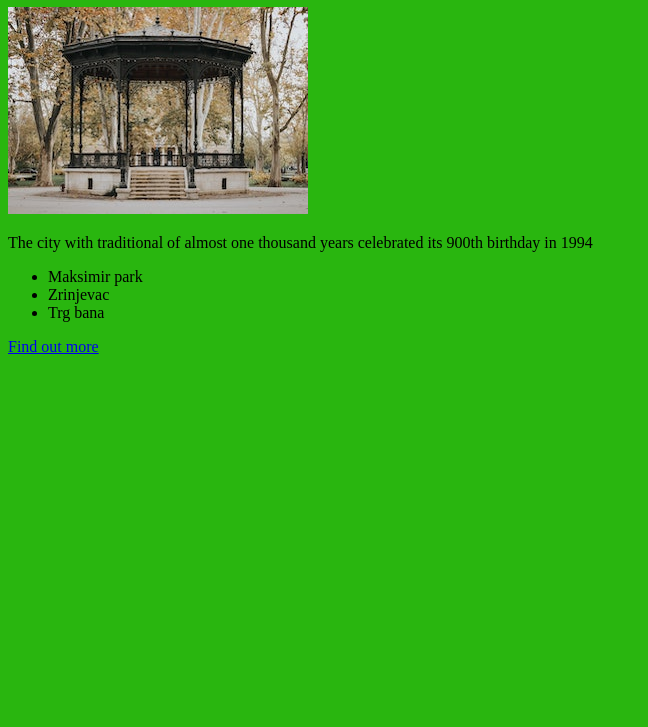
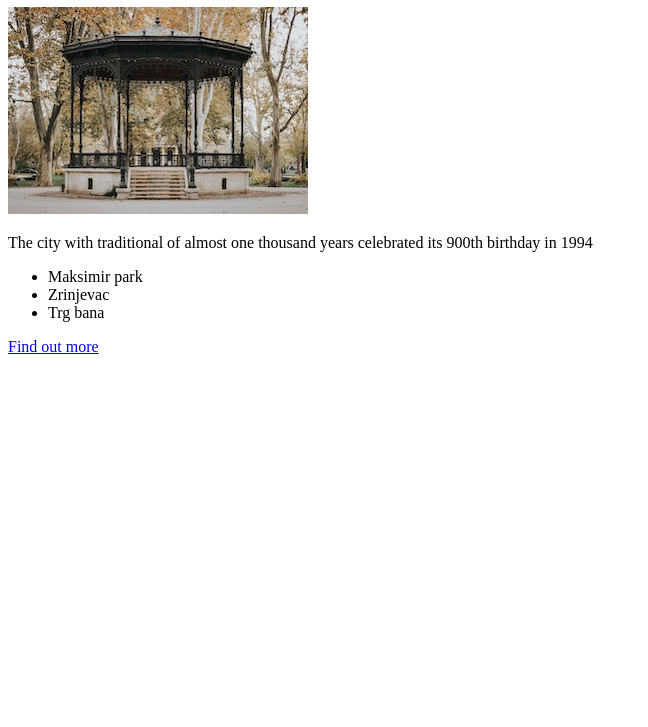
Before and after one commit to elozar1/elozar1.github.io, a plain HTML site: page index.html in a window 1280 px wide. Shown: the part 73-800 px from the top of the page, without its empty margins (0-648 px from the left). Drawn offline with Linux system fonts and the light colour scheme.

Commit message:
Add files via upload

```diff
--- a/index.html
+++ b/index.html
@@ -4,7 +4,7 @@
         <meta charset="utf-8"/>
         <title>My test page</title>
         <style>
-            body {background-color: #29B60F;}
+            body {font-color: #29B60F;}
         </style>
     </head>
     <body>
```
